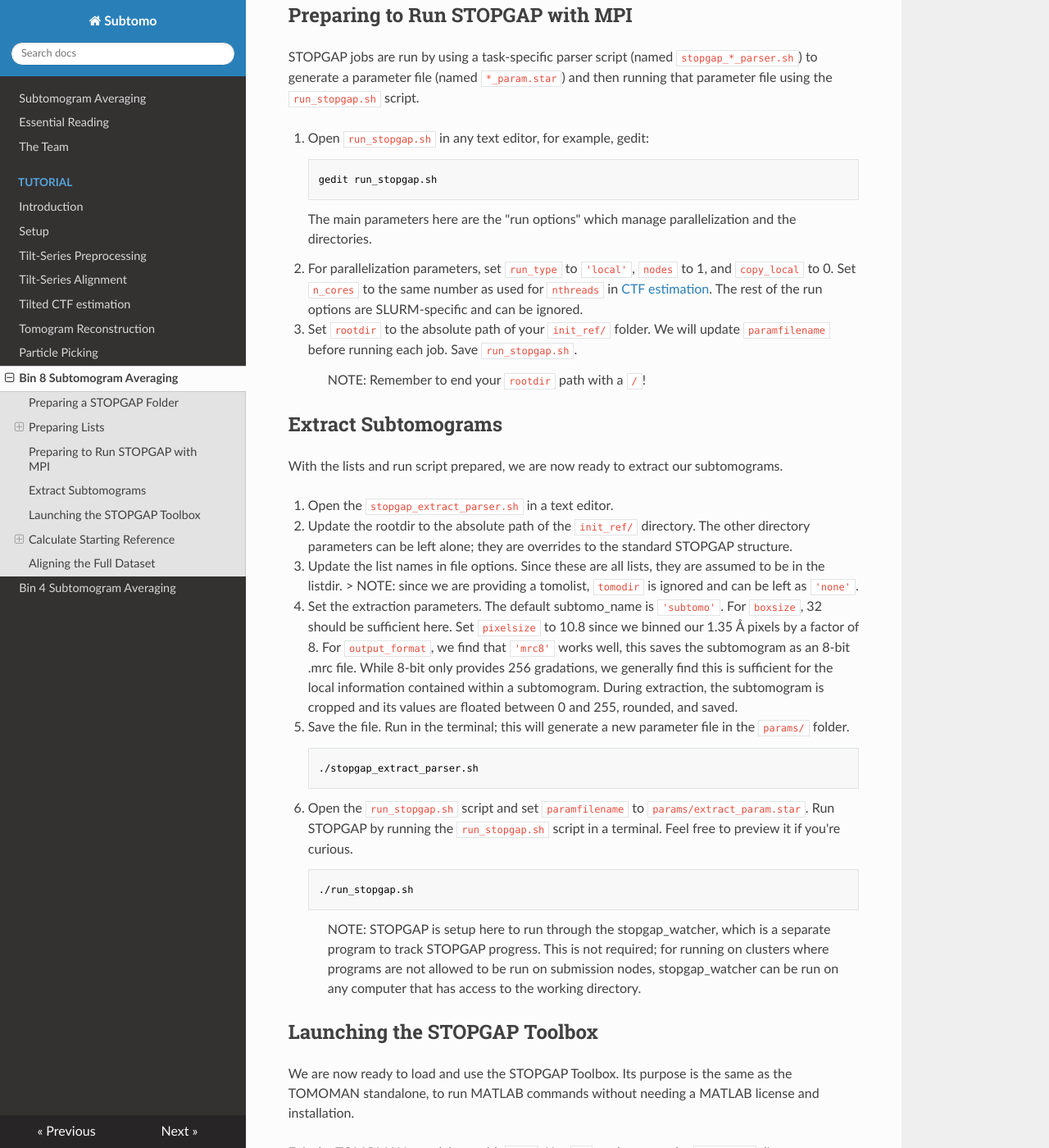
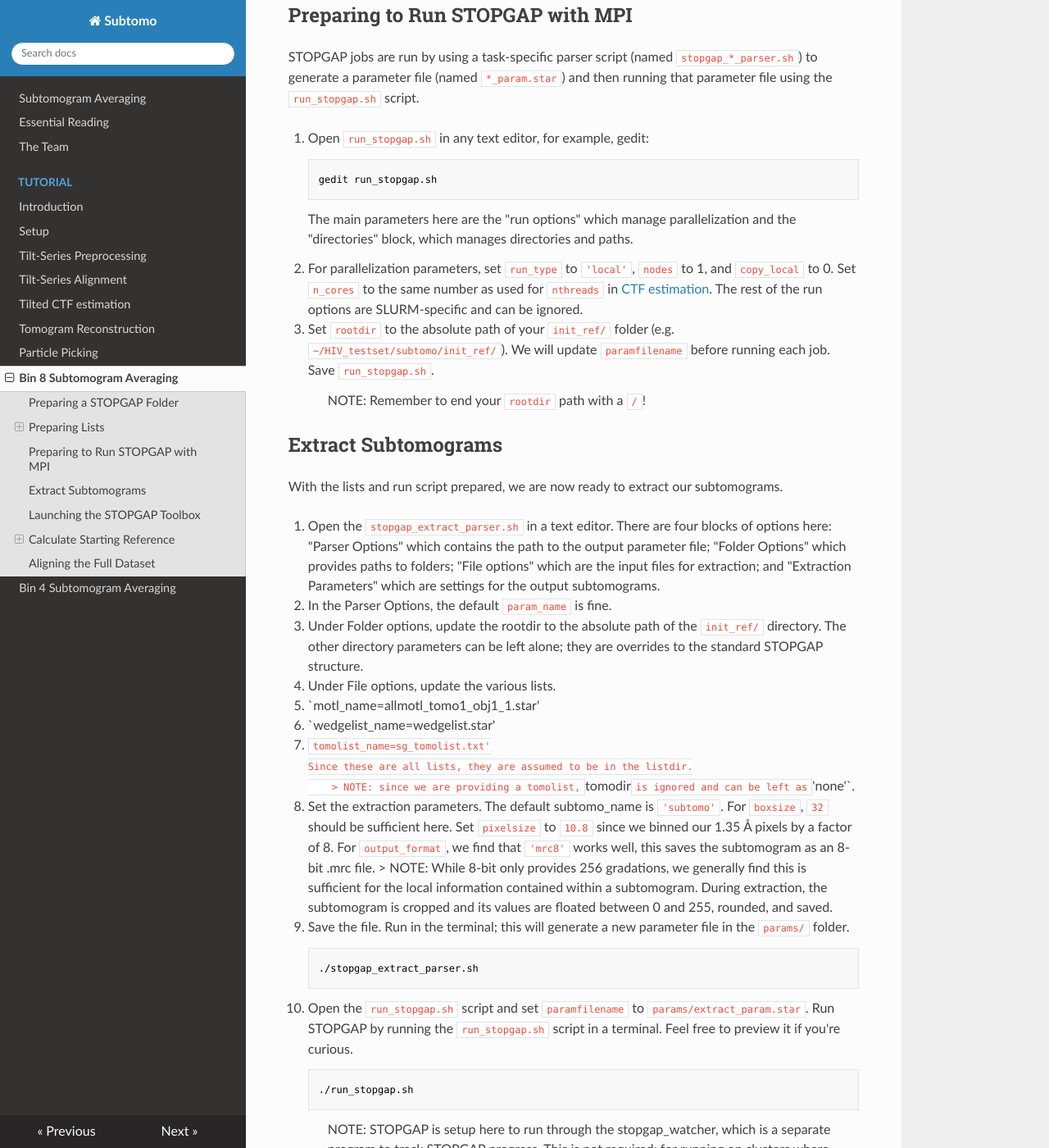
Before and after one commit to wan-lab-vanderbilt/subtomo-tutorials, an MkDocs documentation site: the page built from docs/hiv/bin8.md, in a window 1280 px wide and 1400 px high, scrolled down 2417 px. Shown: the whole window at 82% size. Built offline with MkDocs 1.6.1, drawn with Linux system fonts in a browser that asks for light colours; nearby versions of some CDN libraries; formulas are drawn with MathJax 3.

Commit message:
Update bin8.md
added more parameters

```diff
--- a/docs/hiv/bin8.md
+++ b/docs/hiv/bin8.md
@@ -98,13 +98,13 @@ STOPGAP jobs are run by using a task-specific parser script (named `stopgap_*_pa
 
         gedit run_stopgap.sh
 
-    The main parameters here are the "run options" which manage parallelization and the directories.
+    The main parameters here are the "run options" which manage parallelization and the "directories" block, which manages directories and paths.
 
 2. For parallelization parameters, set `run_type` to `'local'`, `nodes` to 1, and `copy_local` to 0.
 Set `n_cores` to the same number as used for `nthreads` in [CTF estimation](recon.md/#ctf-estimation).
 The rest of the run options are SLURM-specific and can be ignored.
 
-3. Set `rootdir` to the absolute path of your `init_ref/` folder.
+3. Set `rootdir` to the absolute path of your `init_ref/` folder (e.g. `~/HIV_testset/subtomo/init_ref/`).
 We will update `paramfilename` before running each job.
 Save `run_stopgap.sh`.
 
@@ -114,29 +114,34 @@ Save `run_stopgap.sh`.
 
 With the lists and run script prepared, we are now ready to extract our subtomograms.
 
-1. Open the `stopgap_extract_parser.sh` in a text editor.
+1. Open the `stopgap_extract_parser.sh` in a text editor. There are four blocks of options here: "Parser Options" which contains the path to the output parameter file; "Folder Options" which provides paths to folders; "File options" which are the input files for extraction; and "Extraction Parameters" which are settings for the output subtomograms.
 
-2. Update the rootdir to the absolute path of the `init_ref/` directory.
+2. In the Parser Options, the default `param_name` is fine.
+
+3. Under Folder options, update the rootdir to the absolute path of the `init_ref/` directory.
 The other directory parameters can be left alone; they are overrides to the standard STOPGAP structure.
 
-3. Update the list names in file options.
+4. Under File options, update the various lists.
+   * `motl_name=allmotl_tomo1_obj1_1.star'
+   * `wedgelist_name=wedgelist.star'
+   * `tomolist_name=sg_tomolist.txt'
 Since these are all lists, they are assumed to be in the listdir.
     > NOTE: since we are providing a tomolist, `tomodir` is ignored and can be left as `'none'`.
 
-4. Set the extraction parameters.
+6. Set the extraction parameters.
 The default subtomo_name is `'subtomo'`.
-For `boxsize`, 32 should be sufficient here.
-Set `pixelsize` to 10.8 since we binned our 1.35 Å pixels by a factor of 8.
+For `boxsize`, `32` should be sufficient here.
+Set `pixelsize` to `10.8` since we binned our 1.35 Å pixels by a factor of 8.
 For `output_format`, we find that `'mrc8'` works well, this saves the subtomogram as an 8-bit .mrc file.
-While 8-bit only provides 256 gradations, we generally find this is sufficient for the local information contained within a subtomogram.
+        > NOTE: While 8-bit only provides 256 gradations, we generally find this is sufficient for the local information contained within a subtomogram.
 During extraction, the subtomogram is cropped and its values are floated between 0 and 255, rounded, and saved.
 
-5. Save the file.
+7. Save the file.
 Run in the terminal; this will generate a new parameter file in the `params/` folder.
 
         ./stopgap_extract_parser.sh
 
-6. Open the `run_stopgap.sh` script and set `paramfilename` to `params/extract_param.star`.
+8. Open the `run_stopgap.sh` script and set `paramfilename` to `params/extract_param.star`.
 Run STOPGAP by running the `run_stopgap.sh` script in a terminal.
 Feel free to preview it if you're curious.
 
```
